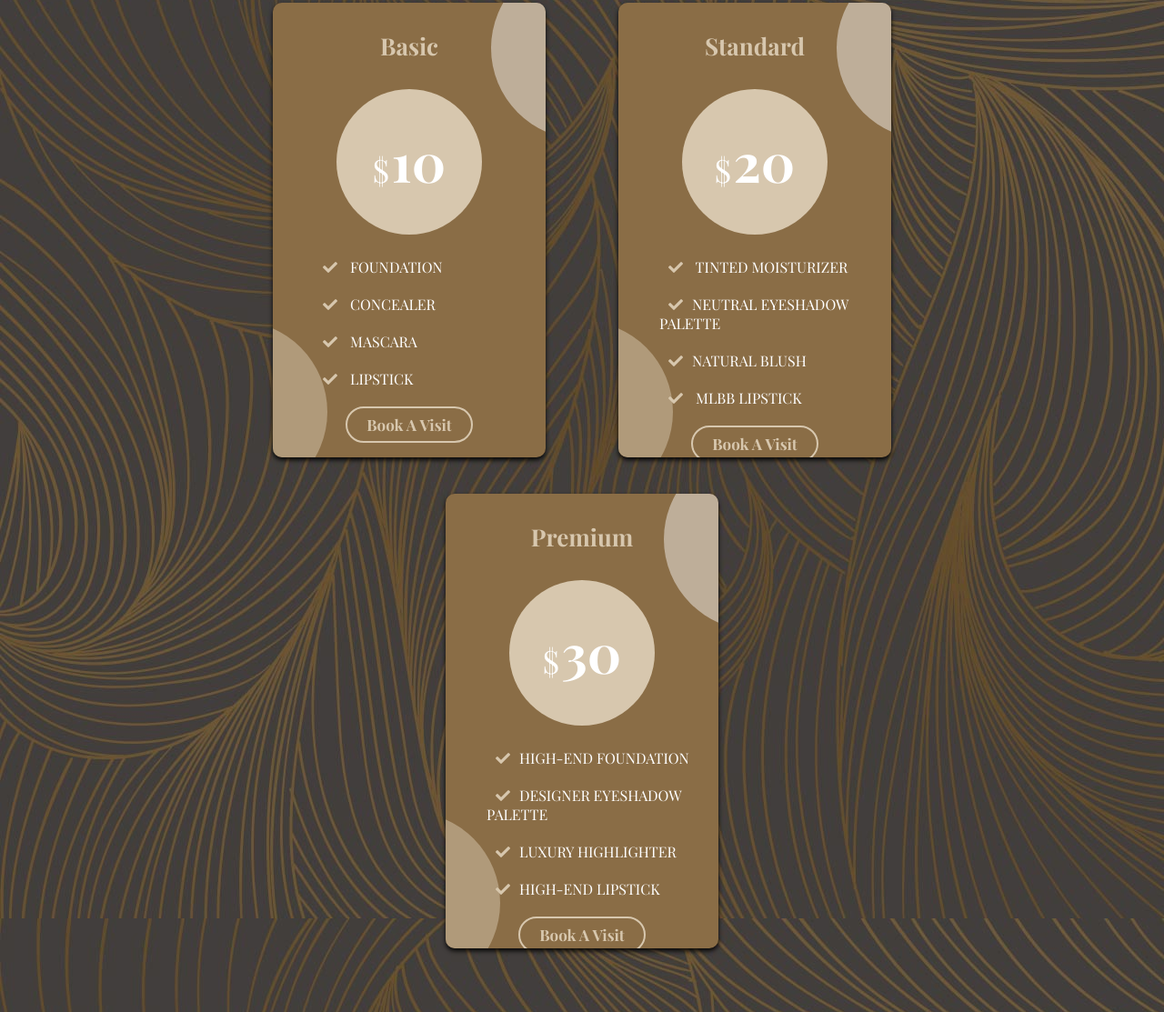
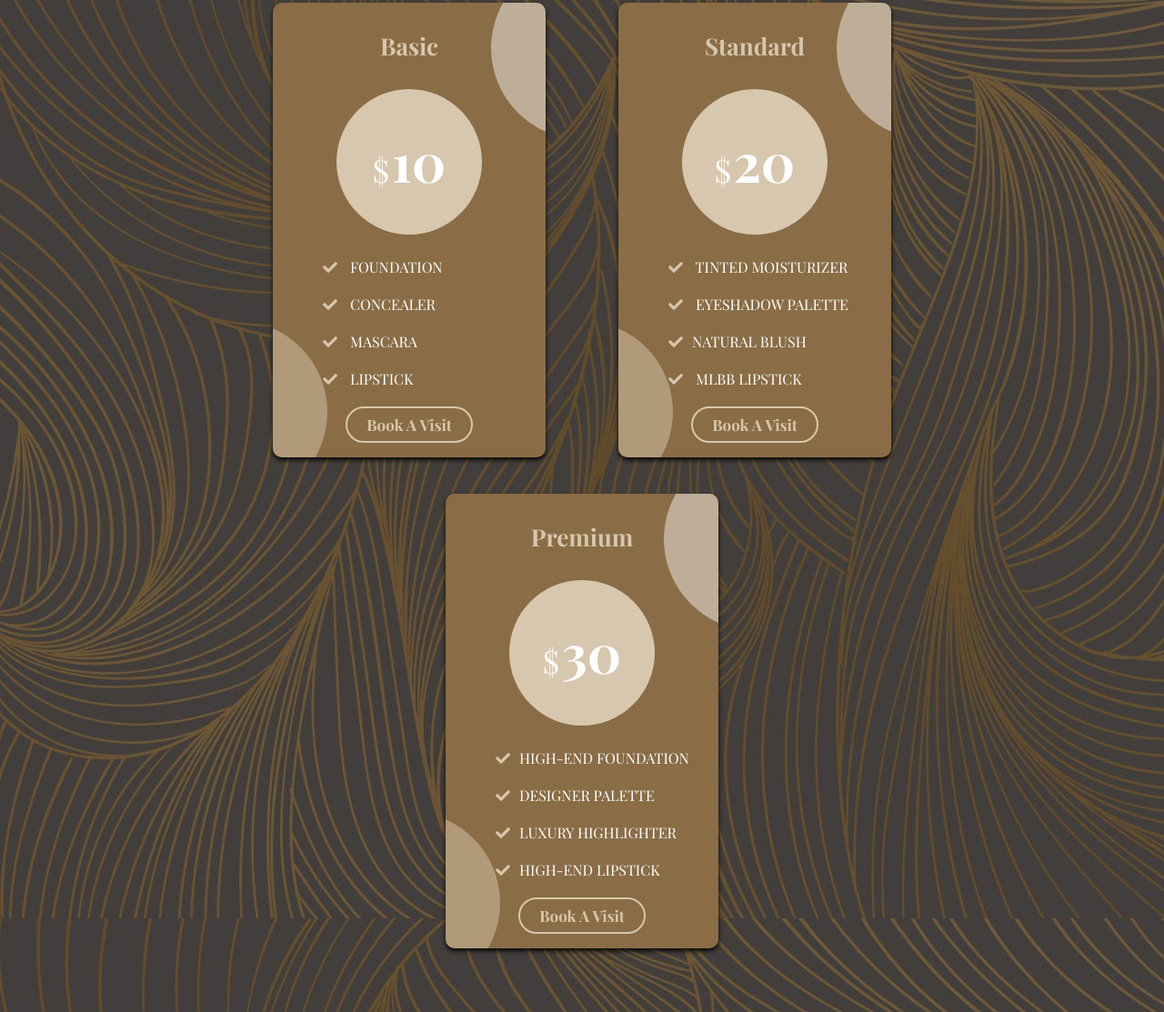
Before and after one commit to afrah-aziz/wakeup, a plain HTML site: page makeup.html in a window 1280 px wide. Shown: the part 966-2079 px from the top of the page at 91% size. Drawn offline with nearby package versions, Linux system fonts and the light colour scheme; a web font is replaced by a local one.

Commit message:
updated the makeup

```diff
--- a/makeup.html
+++ b/makeup.html
@@ -13,7 +13,7 @@
     <!-- header -->
     <section class="header">
 
-        <a href="#" class="logo"> MAKE UP </a>
+        <a href="#" class="logo">WAKE UP & MAKE UP </a>
 
         <nav class="navbar">
            <div id="close-navbar" class="fas fa-times"></div>
@@ -107,7 +107,7 @@
           </div>
           <ul>
             <li> <i class="fas fa-check"></i> Tinted Moisturizer </li>
-            <li> <i class="fas fa-check"></i>Neutral Eyeshadow Palette </li>
+            <li> <i class="fas fa-check"></i> Eyeshadow Palette </li>
             <li> <i class="fas fa-check"></i>Natural Blush</li>
             <li> <i class="fas fa-check"></i> MLBB Lipstick</li>
           </ul>
@@ -122,7 +122,7 @@
           </div>
           <ul>
             <li> <i class="fas fa-check"></i>High-End Foundation </li>
-            <li> <i class="fas fa-check"></i>Designer Eyeshadow Palette </li>
+            <li> <i class="fas fa-check"></i>Designer Palette</li>
             <li> <i class="fas fa-check"></i>Luxury Highlighter </li>
             <li> <i class="fas fa-check"></i>High-End Lipstick</li>
           </ul>
```
